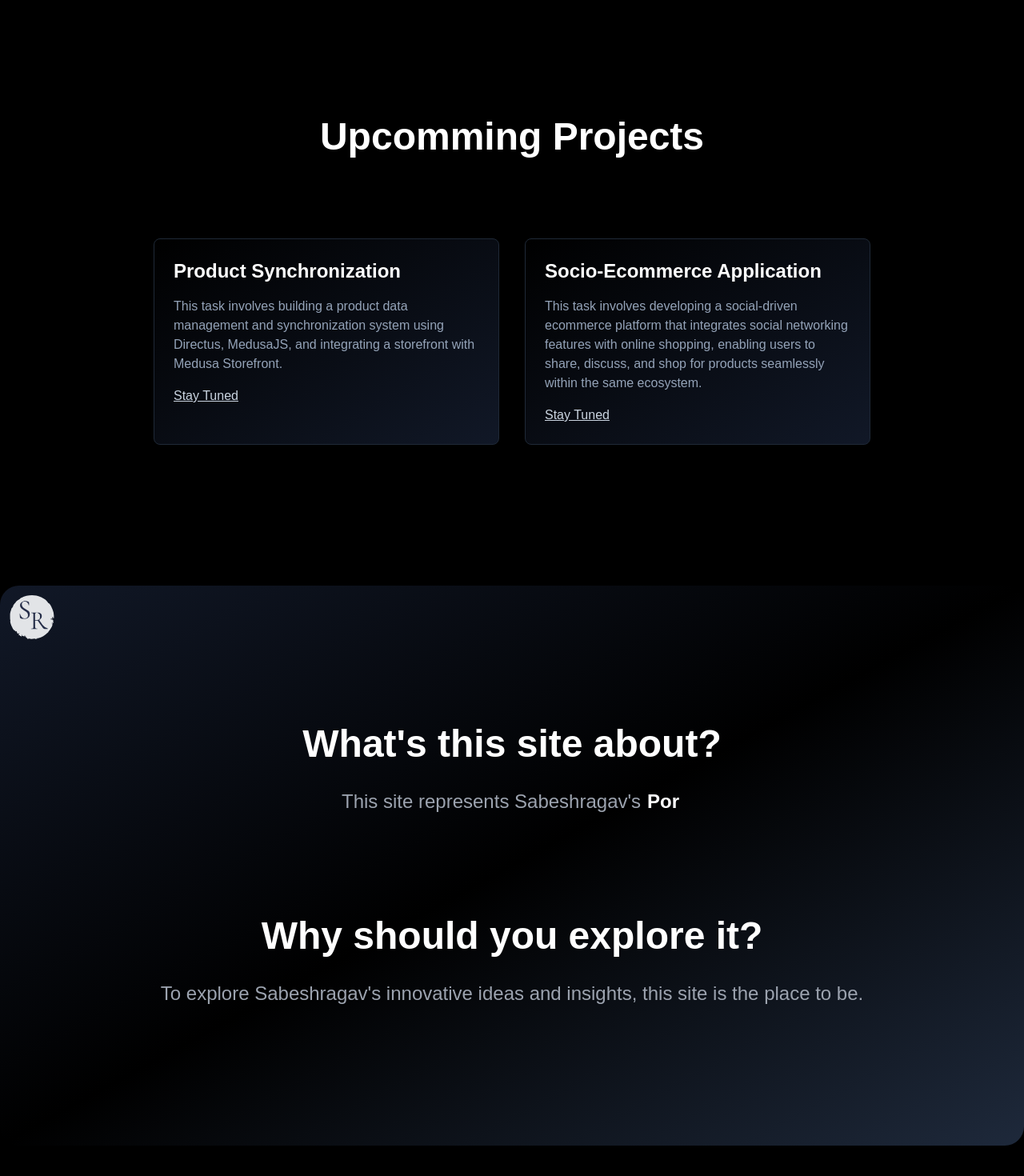
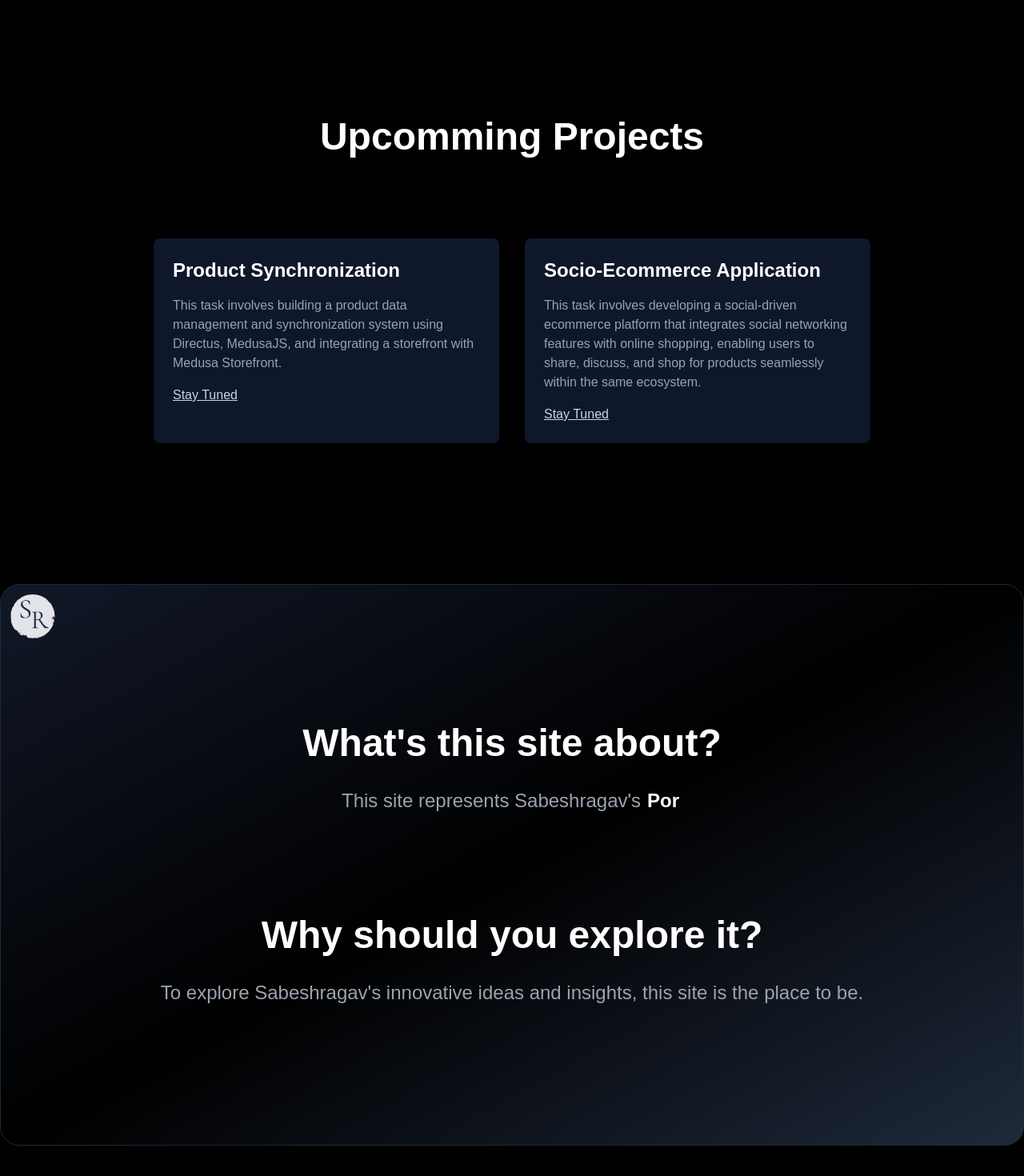
Before and after one commit to Sabeshragav/Sabeshragav-Portfolio, a Next.js app: page / in a window 1280 px wide. Shown: the part 4775-6245 px from the top of the page at 80% size. Built offline with nearby package versions, Linux system fonts and the light colour scheme; no server answers; the database is empty.

Commit message:
Updated Upcomming Projects

```diff
--- a/src/components/Home/Intro.jsx
+++ b/src/components/Home/Intro.jsx
@@ -11,7 +11,7 @@
 
   return (
     <section className="flex min-h-[700px] flex-center max-w-7xl xl:mx-auto mx-6 pb-52">
-      <div className="slate_black_slate min-h-[700px] w-full rounded-3xl">
+      <div className="slate_black_slate min-h-[700px] w-full rounded-3xl border border-gray-800">
         <div className="relative flex flex-col items-center justify-center min-h-[700px] p-8 text-center gap-32">
           <Image
             src="/icons/logo.svg"
--- a/src/components/Home/Upcomming.jsx
+++ b/src/components/Home/Upcomming.jsx
@@ -29,7 +29,7 @@
             initial={{ opacity: 0, y: 50 }}
             whileInView={{ opacity: 1, y: 0 }}
             transition={{ duration: 0.5, delay: index * 0.2 }}
-            className="black_gray_gradient p-6 rounded-lg border border-gray-800"
+            className="bg-slate-900 p-6 rounded-lg"
           >
             <h3 className="text-2xl font-bold mb-4">{post.title}</h3>
             <p className="text-slate-400 mb-4">{post.excerpt}</p>
```
